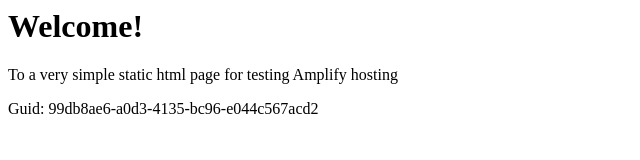
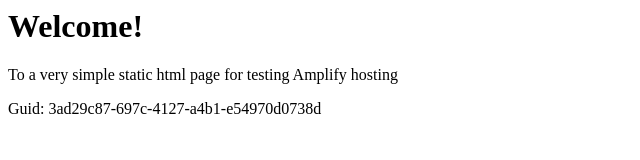
Before and after one commit to aws-aemilia-syd/Github-PR-Commit-Integration-Test-DoNotTouch-GitHubWebhookPushCanaryTest-v1-prod-ap-southeast-2, a website: page src/index.html in a window 1280 px wide. Shown: the full height of the page, 0-640 px from the left. Drawn offline with Linux system fonts and the light colour scheme.

Commit message:
commit from integ tests

```diff
--- a/src/index.html
+++ b/src/index.html
@@ -12,6 +12,6 @@
 <body>
     <h1>Welcome!</h1>
     <p>To a very simple static html page for testing Amplify hosting</p>
-    <p>Guid: 99db8ae6-a0d3-4135-bc96-e044c567acd2</p></body>
+    <p>Guid: 3ad29c87-697c-4127-a4b1-e54970d0738d</p></body>
 
 </html>
```
